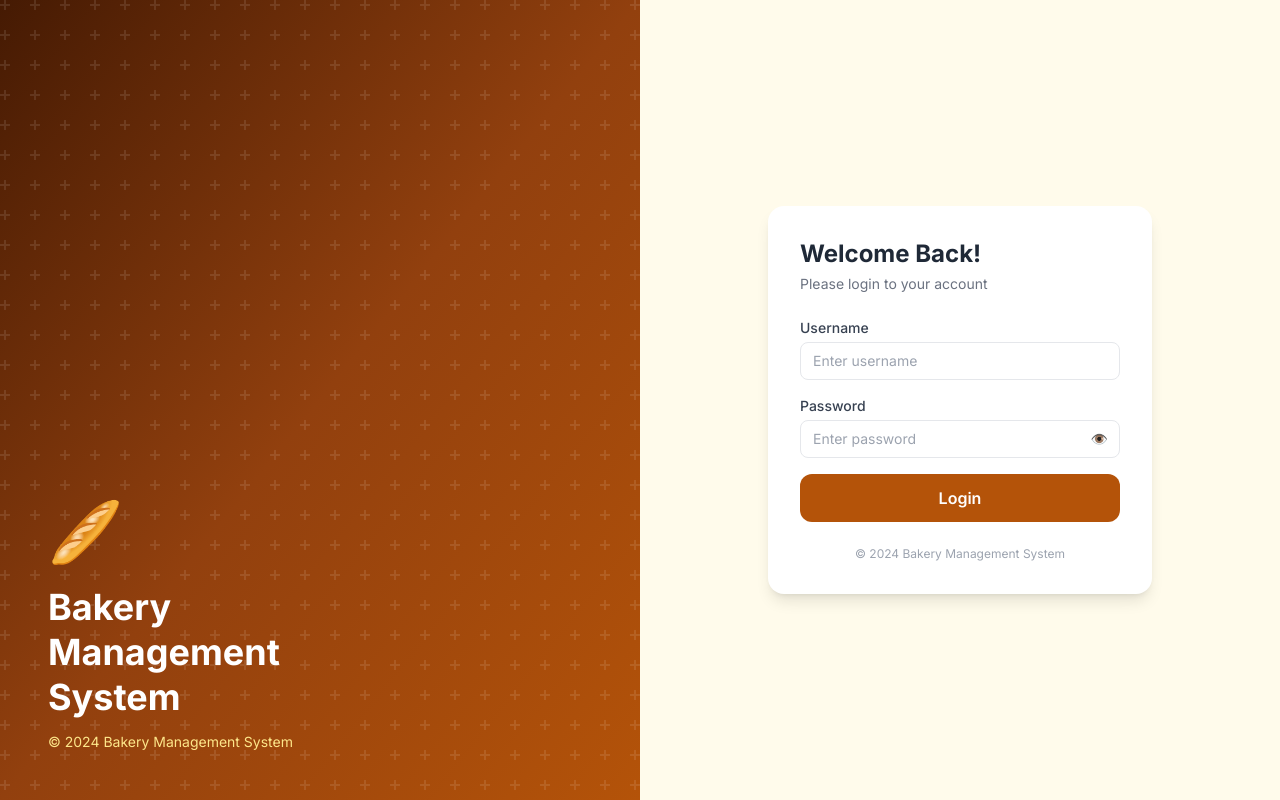
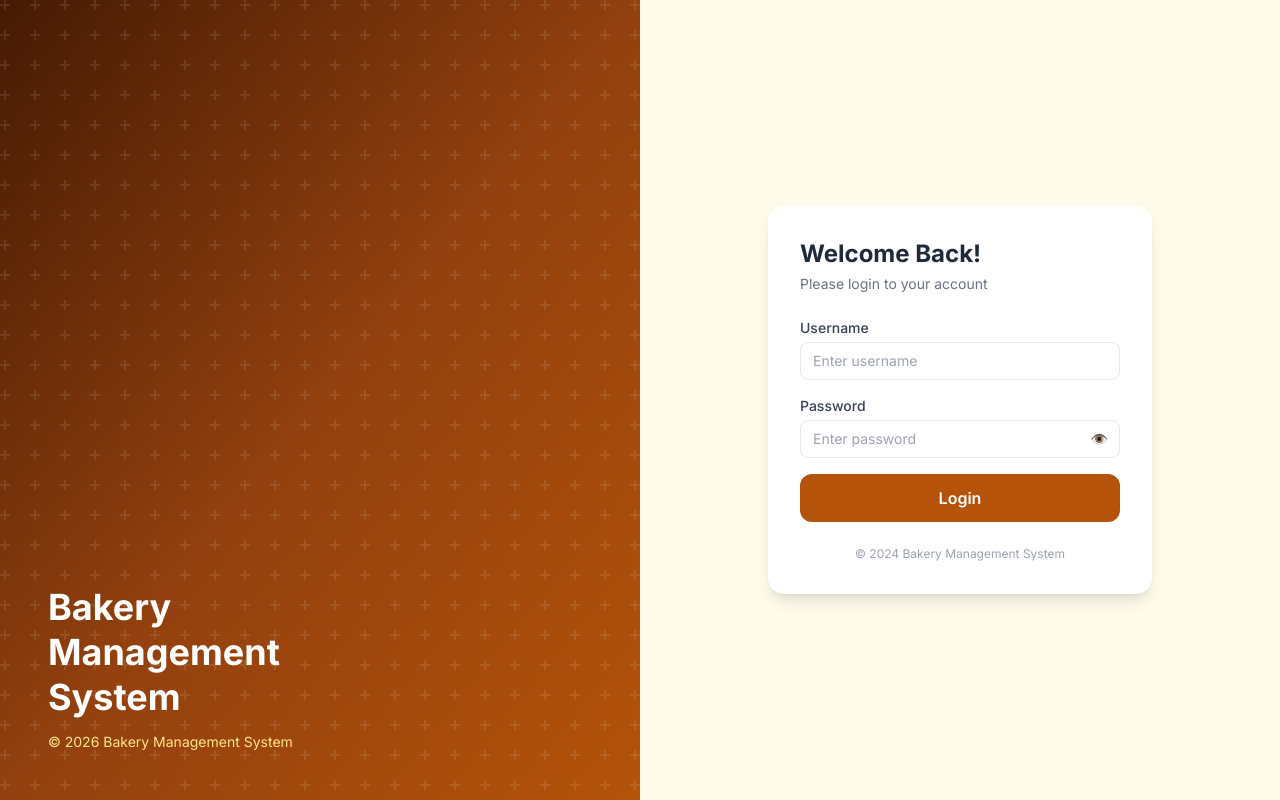
Before and after one commit to Rediet2077/Bakery_Management_System, a React (Vite) app in the folder frontend/: page /login in a window 1280 px wide. Built offline with nearby package versions, Linux system fonts and the light colour scheme; no server answers.

Commit message:
Login.jsx

```diff
--- a/frontend/src/pages/Login.jsx
+++ b/frontend/src/pages/Login.jsx
@@ -41,9 +41,9 @@ export default function Login() {
           }}
         />
         <div className="relative z-10">
-          <div className="text-6xl mb-6">🥖</div>
+          <div className="text-6xl mb-6"></div>
           <h1 className="text-white text-4xl font-bold leading-tight mb-3">Bakery<br/>Management<br/>System</h1>
-          <p className="text-amber-200 text-sm">© 2024 Bakery Management System</p>
+          <p className="text-amber-200 text-sm">© 2026 Bakery Management System</p>
         </div>
       </div>
 
@@ -52,7 +52,7 @@ export default function Login() {
         <div className="bg-white rounded-2xl shadow-lg p-8 w-full max-w-sm">
           {/* Logo mobile */}
           <div className="lg:hidden flex items-center gap-2 mb-6">
-            <span className="text-3xl">🥖</span>
+            <span className="text-3xl"></span>
             <span className="text-amber-800 font-bold text-xl">Bakery</span>
           </div>
 
@@ -94,7 +94,7 @@ export default function Login() {
 
             {error && (
               <div className="bg-red-50 text-red-600 text-sm p-3 rounded-lg border border-red-100">
-                ⚠️ {error}
+                 {error}
               </div>
             )}
 
```
